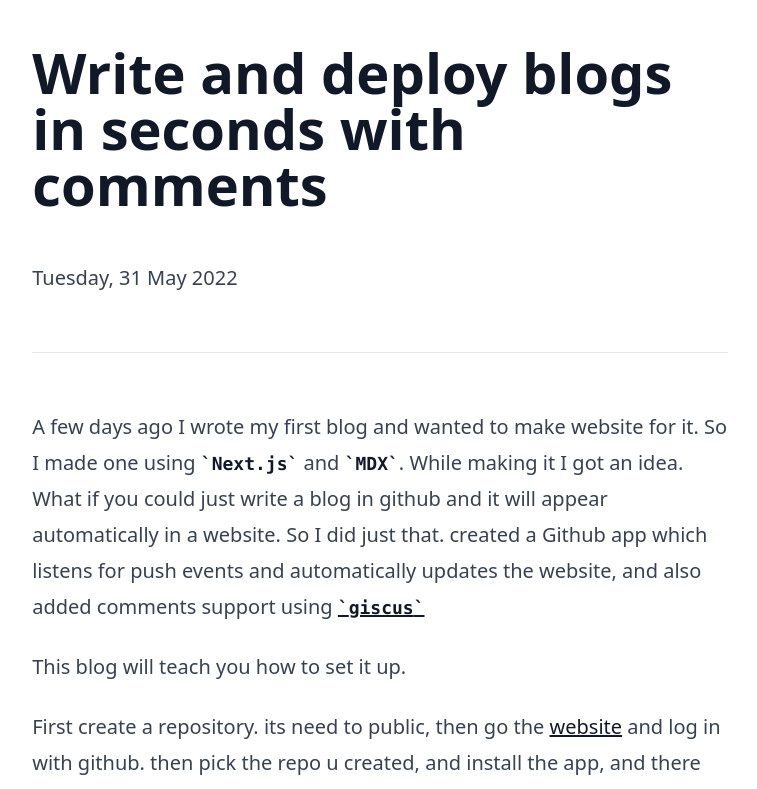
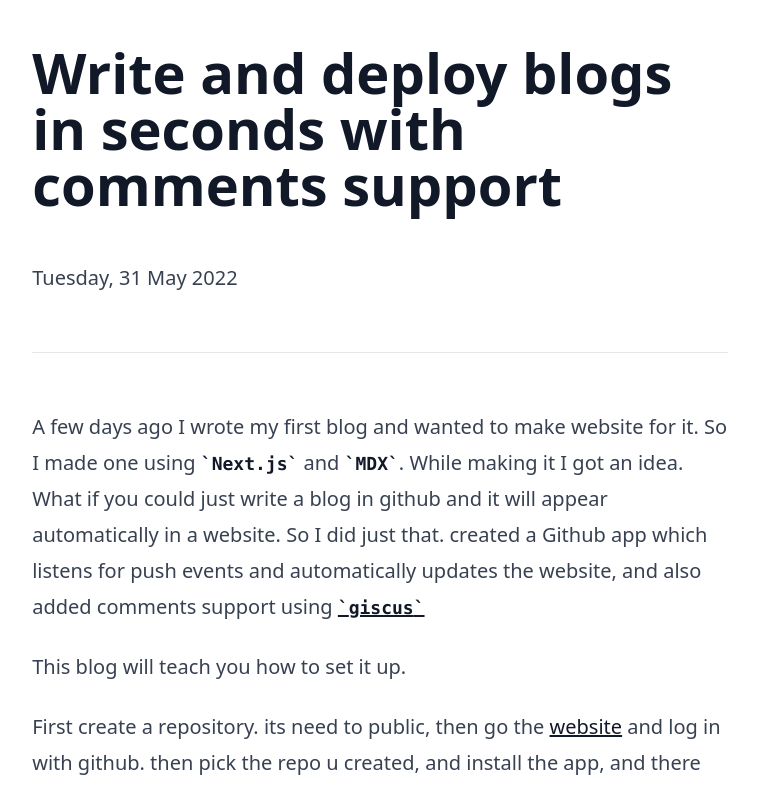
Before and after one commit to yxshv/blog, a Next.js app: page /blogs/write-blogs-seconds in a window 1280 px wide. Shown: the top 789 px of the page, without its empty margins (260-1017 px from the left). Built offline with nearby package versions, Linux system fonts and the light colour scheme; no server answers; the database is empty.

Commit message:
Update write-blogs-seconds.mdx

```diff
--- a/pages/blogs/write-blogs-seconds.mdx
+++ b/pages/blogs/write-blogs-seconds.mdx
@@ -7,7 +7,7 @@ import Footer from '../../components/Footer';
   <meta name="description" content="Write and deploy blogs in seconds with comments support" />
 </Head>
 
-# Write and deploy blogs in seconds with comments
+# Write and deploy blogs in seconds with comments support
 
 Tuesday, 31 May 2022
 
```
